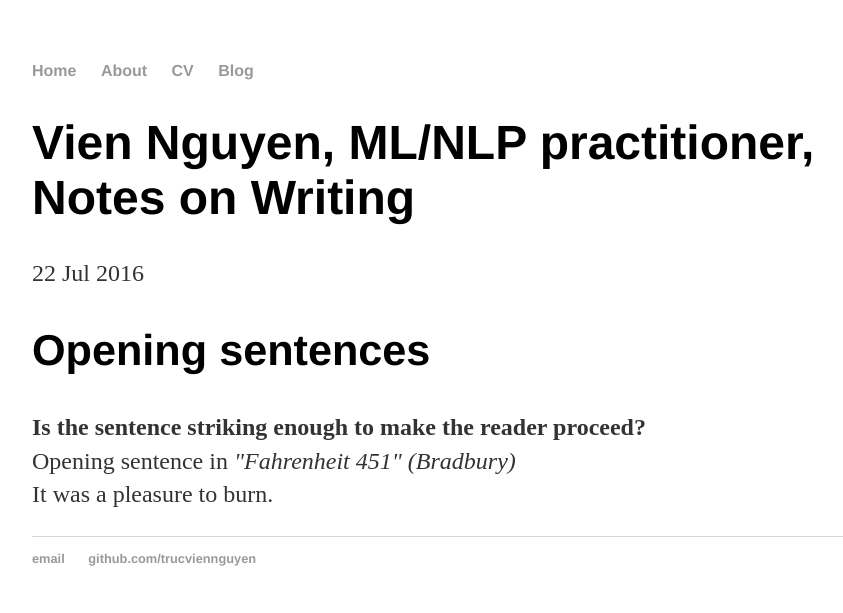
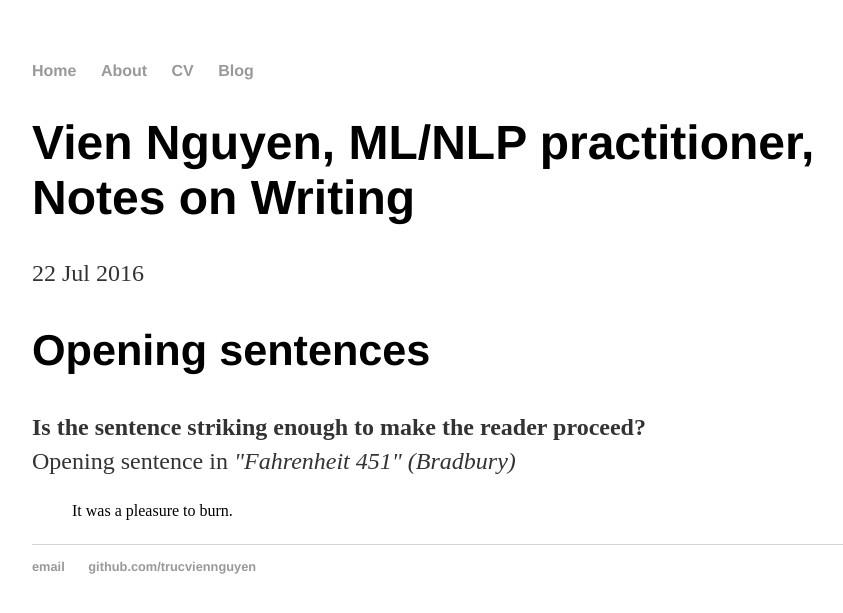
Before and after one commit to trucviennguyen/trucviennguyen.github.io, a Jekyll site: the page built from _posts/2016-07-22-vien-nguyen-writing-notes.md, in a window 1280 px wide. Shown: the top 613 px of the page, without its empty margins (160-1003 px from the left). Built offline with Jekyll 4.4.1, drawn with Linux system fonts in a browser that asks for light colours.

```diff
--- a/_posts/2016-07-22-vien-nguyen-writing-notes.md
+++ b/_posts/2016-07-22-vien-nguyen-writing-notes.md
@@ -8,7 +8,7 @@ date: 2016-07-22
 <p align = "justify">
 	<strong>Is the sentence striking enough to make the reader proceed?</strong><br>
 	Opening sentence in <em>&quot;Fahrenheit 451&quot; (Bradbury)</em><br>
-	It was a pleasure to burn.
+	<blockquote>It was a pleasure to burn.</blockquote>
 </p>
 <div>
 <script>
```
